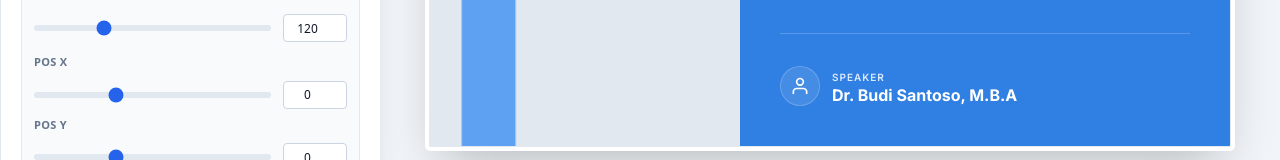
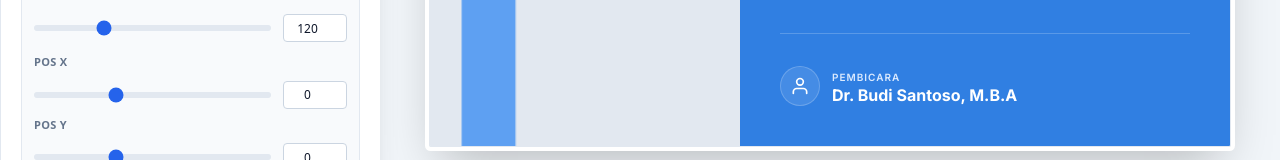
Before and after one commit to heolazz/modul_generator, a React (Vite) app: page / in a window 1280 px wide. Shown: the part 511-671 px from the top of the page. Built offline with nearby package versions, Linux system fonts and the light colour scheme.

Commit message:
change label name speaker to Pembicara

```diff
--- a/components/CoverPreview.tsx
+++ b/components/CoverPreview.tsx
@@ -141,7 +141,7 @@ export const CoverPreview = forwardRef<HTMLDivElement, CoverPreviewProps>(({ con
                            <svg xmlns="http://www.w3.org/2000/svg" width="20" height="20" viewBox="0 0 24 24" fill="none" stroke="currentColor" strokeWidth="2" strokeLinecap="round" strokeLinejoin="round"><path d="M20 21v-2a4 4 0 0 0-4-4H8a4 4 0 0 0-4 4v2"></path><circle cx="12" cy="7" r="4"></circle></svg>
                         </div>
                         <div>
-                            <p className="text-[10px] text-blue-100 uppercase tracking-widest font-semibold mb-0.5">Speaker</p>
+                            <p className="text-[10px] text-blue-100 uppercase tracking-widest font-semibold mb-0.5">Pembicara</p>
                             <p className="text-white font-bold text-base leading-none">
                                 {config.speakerName || "Nama Pembicara"}
                             </p>
```
